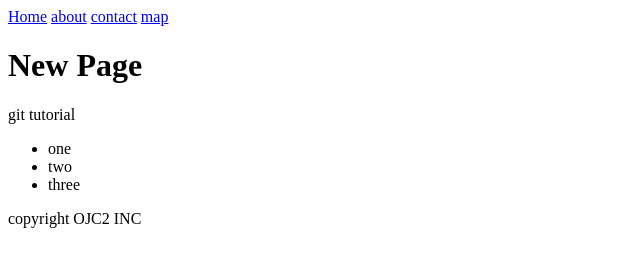
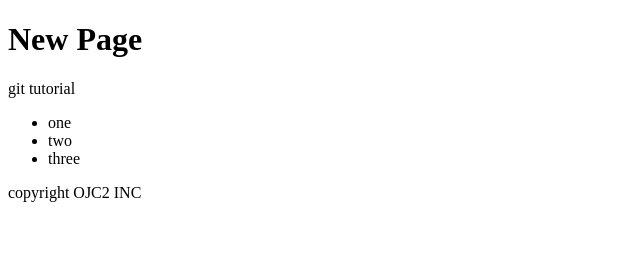
Before and after one commit to Ocarter8/git-class, a plain HTML site: page index.html in a window 1280 px wide. Shown: the whole page, without its empty margins (0-640 px from the left). Drawn offline with Linux system fonts and the light colour scheme.

Commit message:
Revert "changed the background to gold and added a header navigation to the page"
This reverts commit 5c89f967f0cf42ad063c76a3525ec332464e5509.
Im going back in time

```diff
--- a/css/main.css
+++ b/css/main.css
@@ -1,6 +1,6 @@
 <<<<<<< HEAD
 body {
-  background: gold;
+  background: purple;
 }
 =======
 >>>>>>> parent of 55be31a...  made backgorund purple
--- a/index.html
+++ b/index.html
@@ -1,12 +1,6 @@
 <!DOCTYPE html>
 <html>
   <body>
-    <header>
-      <a href="/home.html">Home</a>
-      <a href="/about.html">about</a>
-      <a href="/contact.html">contact</a>
-      <a href="/map.html">map</a>
-    </header>
     <h1>New Page</h1>
     <p>git tutorial</p>
     <ul>
```
